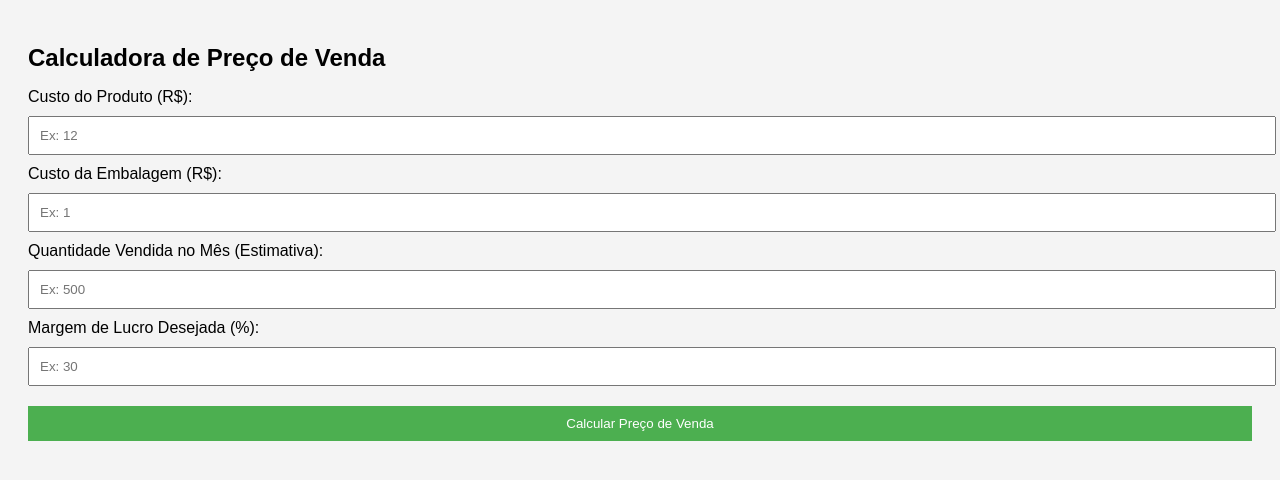
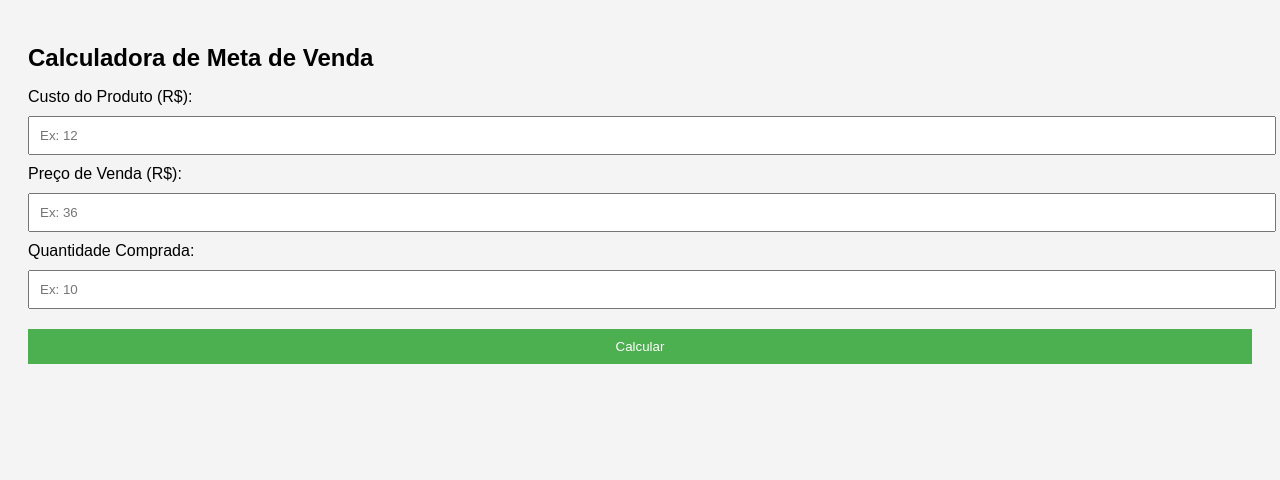
Before and after one commit to ronan-hilario96/PWA, a plain HTML site: page index.html in a window 1280 px wide. Drawn offline with Linux system fonts and the light colour scheme.

Commit message:
Update index.html

```diff
--- a/index.html
+++ b/index.html
@@ -3,7 +3,7 @@
 <head>
   <meta charset="UTF-8">
   <meta name="viewport" content="width=device-width, initial-scale=1.0">
-  <title>Calculadora de Preço de Venda</title>
+  <title>Calculadora de Meta de Venda</title>
   <link rel="manifest" href="manifest.json">
   <style>
     body { font-family: Arial, sans-serif; padding: 20px; background-color: #f4f4f4; }
@@ -16,40 +16,45 @@
 </head>
 <body>
 
-<h1>Calculadora de Preço de Venda</h1>
+<h1>Calculadora de Meta de Venda</h1>
 
 <label>Custo do Produto (R$):</label>
 <input type="number" id="custoProduto" placeholder="Ex: 12">
 
-<label>Custo da Embalagem (R$):</label>
-<input type="number" id="custoEmbalagem" placeholder="Ex: 1">
+<label>Preço de Venda (R$):</label>
+<input type="number" id="precoVenda" placeholder="Ex: 36">
 
-<label>Quantidade Vendida no Mês (Estimativa):</label>
-<input type="number" id="quantidadeVendida" placeholder="Ex: 500">
+<label>Quantidade Comprada:</label>
+<input type="number" id="quantidadeComprada" placeholder="Ex: 10">
 
-<label>Margem de Lucro Desejada (%):</label>
-<input type="number" id="margemLucro" placeholder="Ex: 30">
-
-<button onclick="calcular()">Calcular Preço de Venda</button>
+<button onclick="calcular()">Calcular</button>
 
 <div id="resultado" class="resultado" style="display:none;"></div>
 
 <script>
   const custoFixoMensal = 6768; // Seu custo fixo atual
+
   function calcular() {
     const custoProduto = parseFloat(document.getElementById('custoProduto').value) || 0;
-    const custoEmbalagem = parseFloat(document.getElementById('custoEmbalagem').value) || 0;
-    const quantidadeVendida = parseInt(document.getElementById('quantidadeVendida').value) || 1;
-    const margemLucro = parseFloat(document.getElementById('margemLucro').value) / 100 || 0.3;
+    const precoVenda = parseFloat(document.getElementById('precoVenda').value) || 0;
+    const quantidadeComprada = parseInt(document.getElementById('quantidadeComprada').value) || 1;
 
-    const custoFixoPorProduto = custoFixoMensal / quantidadeVendida;
-    const custoTotalProduto = custoProduto + custoEmbalagem + custoFixoPorProduto;
-    const precoVenda = custoTotalProduto / (1 - margemLucro);
+    const investimentoTotal = custoProduto * quantidadeComprada;
+    const receitaTotal = precoVenda * quantidadeComprada;
+    const lucroBruto = receitaTotal - investimentoTotal;
+    const lucroPorProduto = precoVenda - custoProduto;
+
+    let produtosNecessarios = "—";
+    if (lucroPorProduto > 0) {
+      produtosNecessarios = Math.ceil(custoFixoMensal / lucroPorProduto);
+    }
 
     document.getElementById('resultado').style.display = 'block';
     document.getElementById('resultado').innerHTML = `
-      <strong>Preço mínimo sugerido:</strong> R$ ${precoVenda.toFixed(2)}<br>
-      <small>(considerando custo fixo e margem de lucro)</small>
+      <strong>Investimento total:</strong> R$ ${investimentoTotal.toFixed(2)}<br>
+      <strong>Receita total estimada:</strong> R$ ${receitaTotal.toFixed(2)}<br>
+      <strong>Lucro bruto:</strong> R$ ${lucroBruto.toFixed(2)}<br>
+      <strong>Produtos que você precisa vender no mês para pagar o custo fixo:</strong> ${produtosNecessarios} unidades
     `;
   }
 
```
